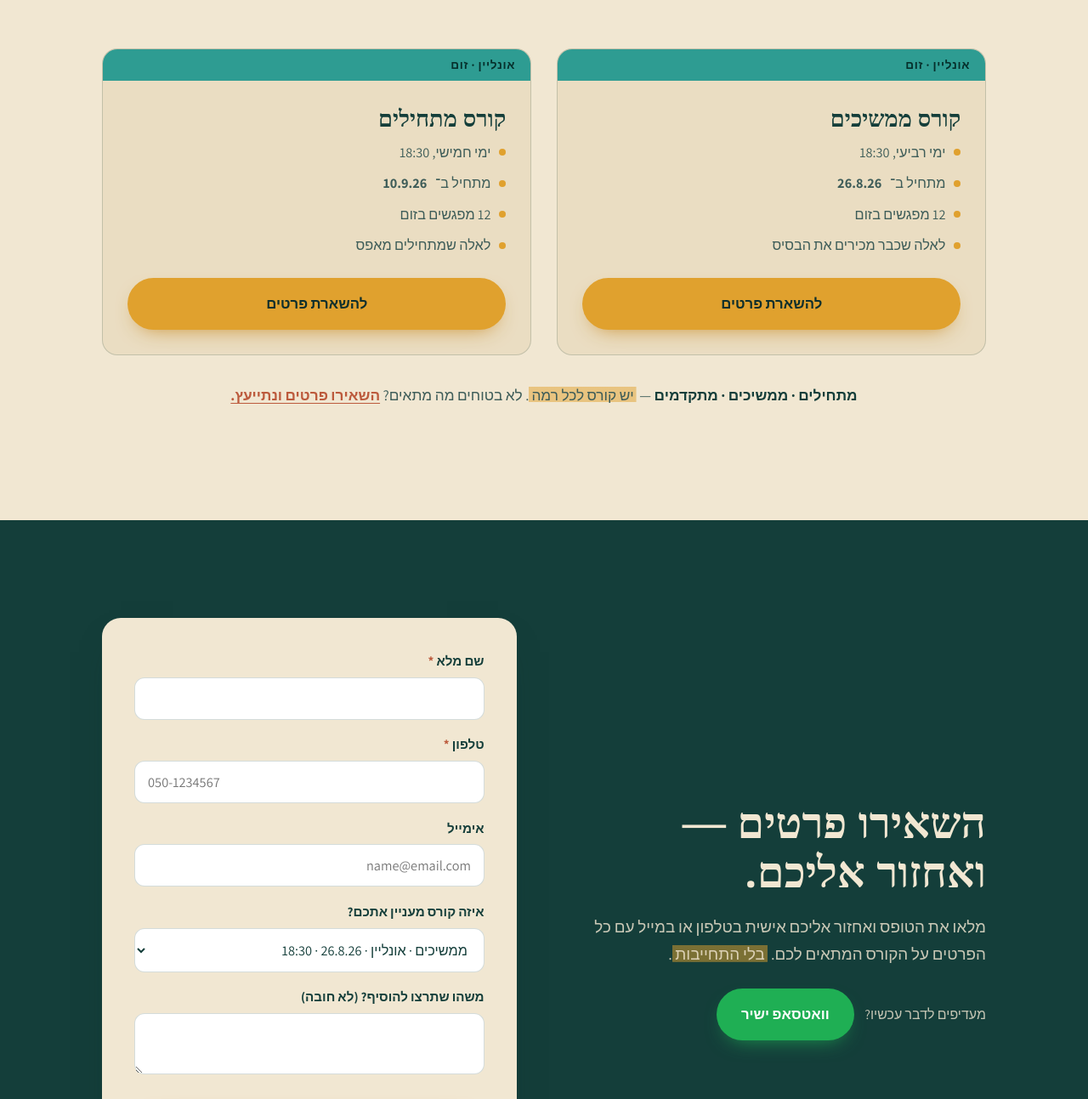
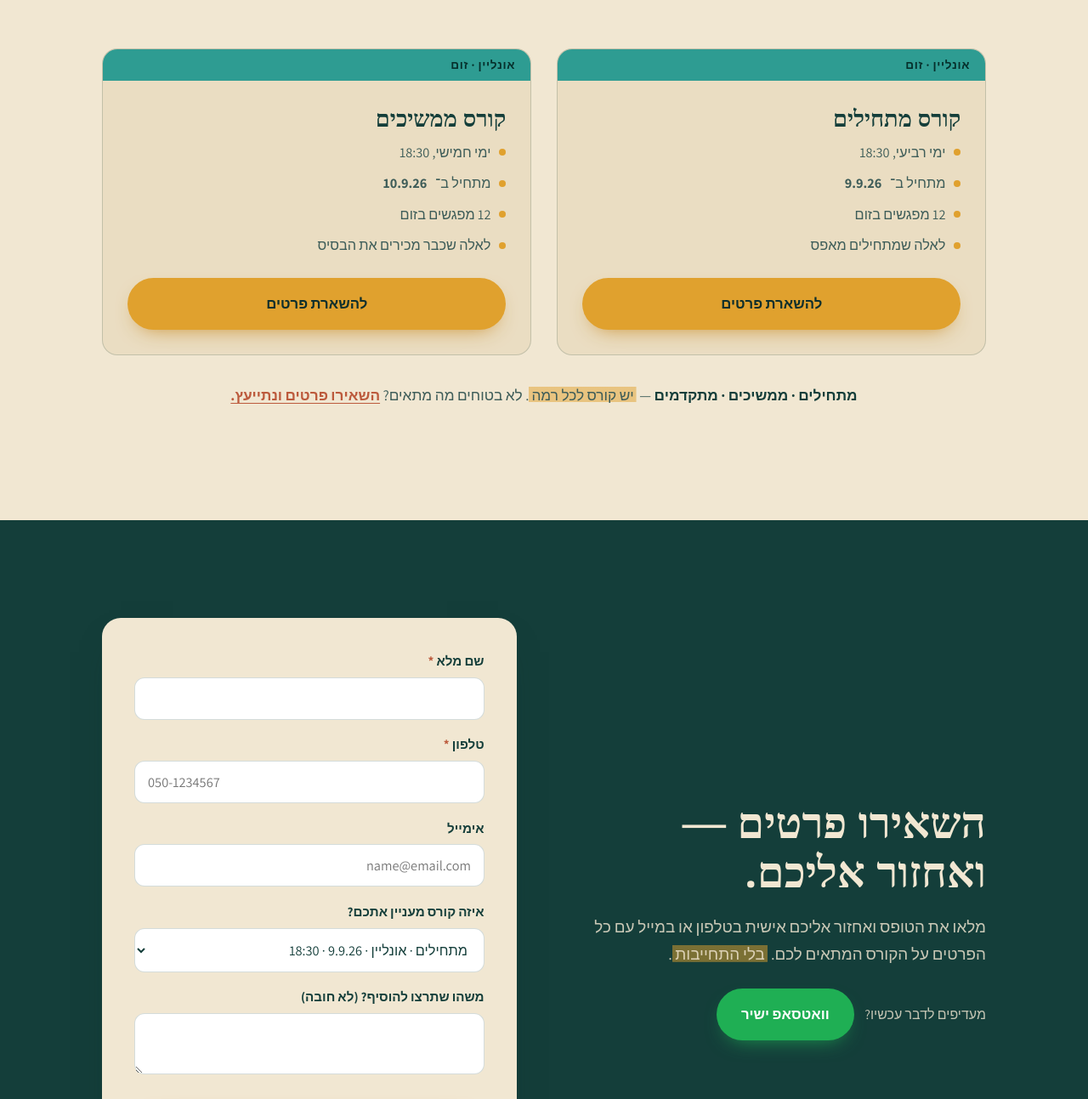
Before and after one commit to osroman4/ulban, a plain HTML site: page index.html in a window 1280 px wide. Shown: the part 7581-8874 px from the top of the page at 85% size. Drawn offline with Linux system fonts and the light colour scheme; a web font is replaced by a local one.

Commit message:
Add files via upload

```diff
--- a/index.html
+++ b/index.html
@@ -679,12 +679,12 @@ src="https://www.facebook.com/tr?id=1588656742688538&ev=PageView&noscript=1"
       <div class="course reveal">
         <span class="tag online">אונליין · זום</span>
         <div class="body">
-          <h3>קורס ממשיכים</h3>
+          <h3>קורס מתחילים</h3>
           <ul>
             <li>ימי רביעי, 18:30</li>
-            <li>מתחיל ב־<strong>26.8.26</strong></li>
+            <li>מתחיל ב־<strong>9.9.26</strong></li>
             <li>12 מפגשים בזום</li>
-            <li>לאלה שכבר מכירים את הבסיס</li>
+            <li>לאלה שמתחילים מאפס</li>
           </ul>
           <a href="#register" class="btn btn-primary">להשארת פרטים</a>
         </div>
@@ -692,12 +692,12 @@ src="https://www.facebook.com/tr?id=1588656742688538&ev=PageView&noscript=1"
       <div class="course reveal">
         <span class="tag online">אונליין · זום</span>
         <div class="body">
-          <h3>קורס מתחילים</h3>
+          <h3>קורס ממשיכים</h3>
           <ul>
             <li>ימי חמישי, 18:30</li>
             <li>מתחיל ב־<strong>10.9.26</strong></li>
             <li>12 מפגשים בזום</li>
-            <li>לאלה שמתחילים מאפס</li>
+            <li>לאלה שכבר מכירים את הבסיס</li>
           </ul>
           <a href="#register" class="btn btn-primary">להשארת פרטים</a>
         </div>
@@ -748,8 +748,8 @@ src="https://www.facebook.com/tr?id=1588656742688538&ev=PageView&noscript=1"
         <div class="field">
           <label for="course">איזה קורס מעניין אתכם?</label>
           <select id="course" name="course">
-            <option value="ממשיכים – אונליין – 26.8.26 – 18:30">ממשיכים · אונליין · 26.8.26 · 18:30</option>
-            <option value="מתחילים – אונליין – 10.9.26 – 18:30">מתחילים · אונליין · 10.9.26 · 18:30</option>
+            <option value="מתחילים – אונליין – 9.9.26 – 18:30">מתחילים · אונליין · 9.9.26 · 18:30</option>
+            <option value="ממשיכים – אונליין – 10.9.26 – 18:30">ממשיכים · אונליין · 10.9.26 · 18:30</option>
             <option value="התייעצות">לא בטוח.ה — התייעצות</option>
           </select>
         </div>
```
